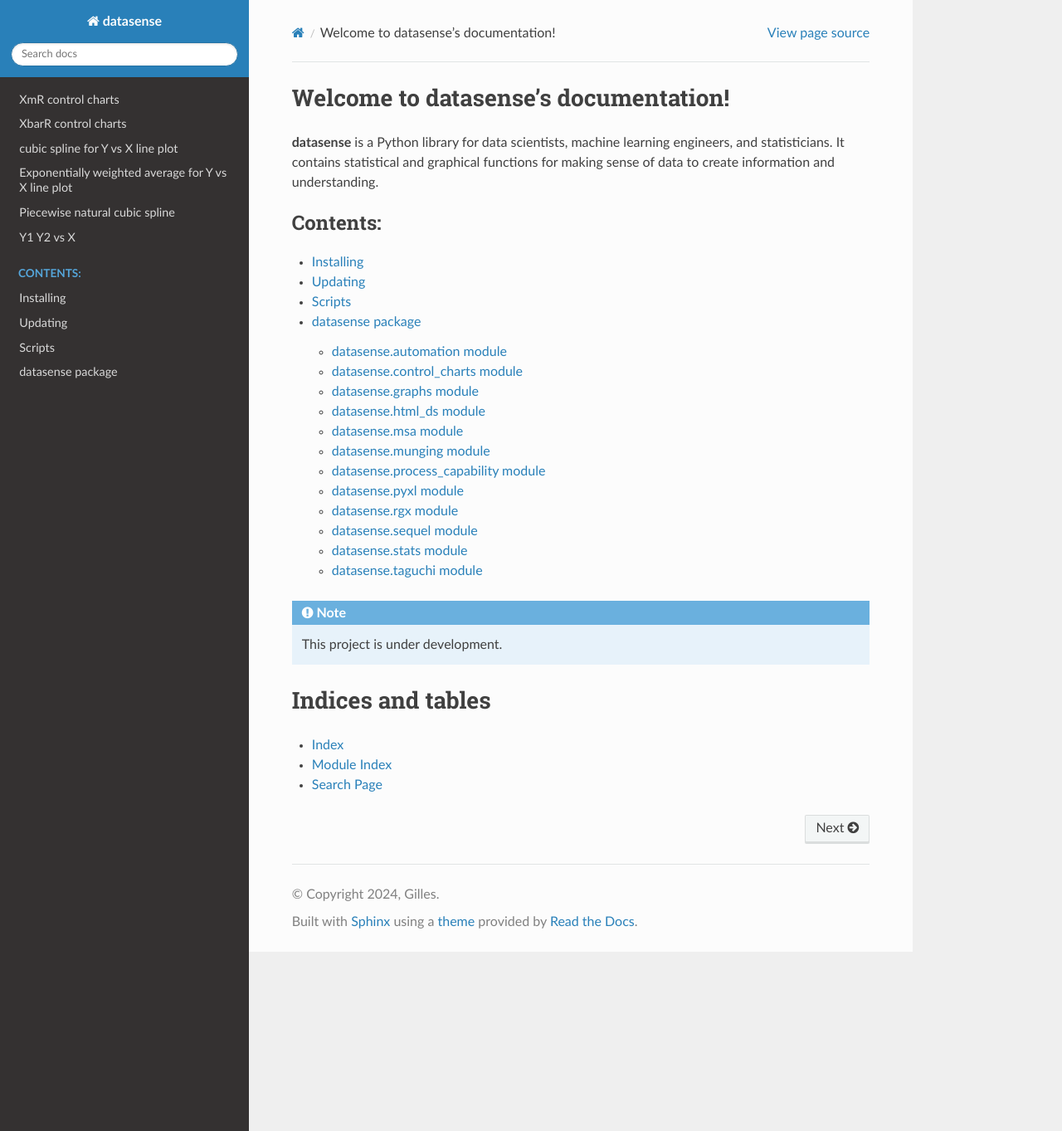
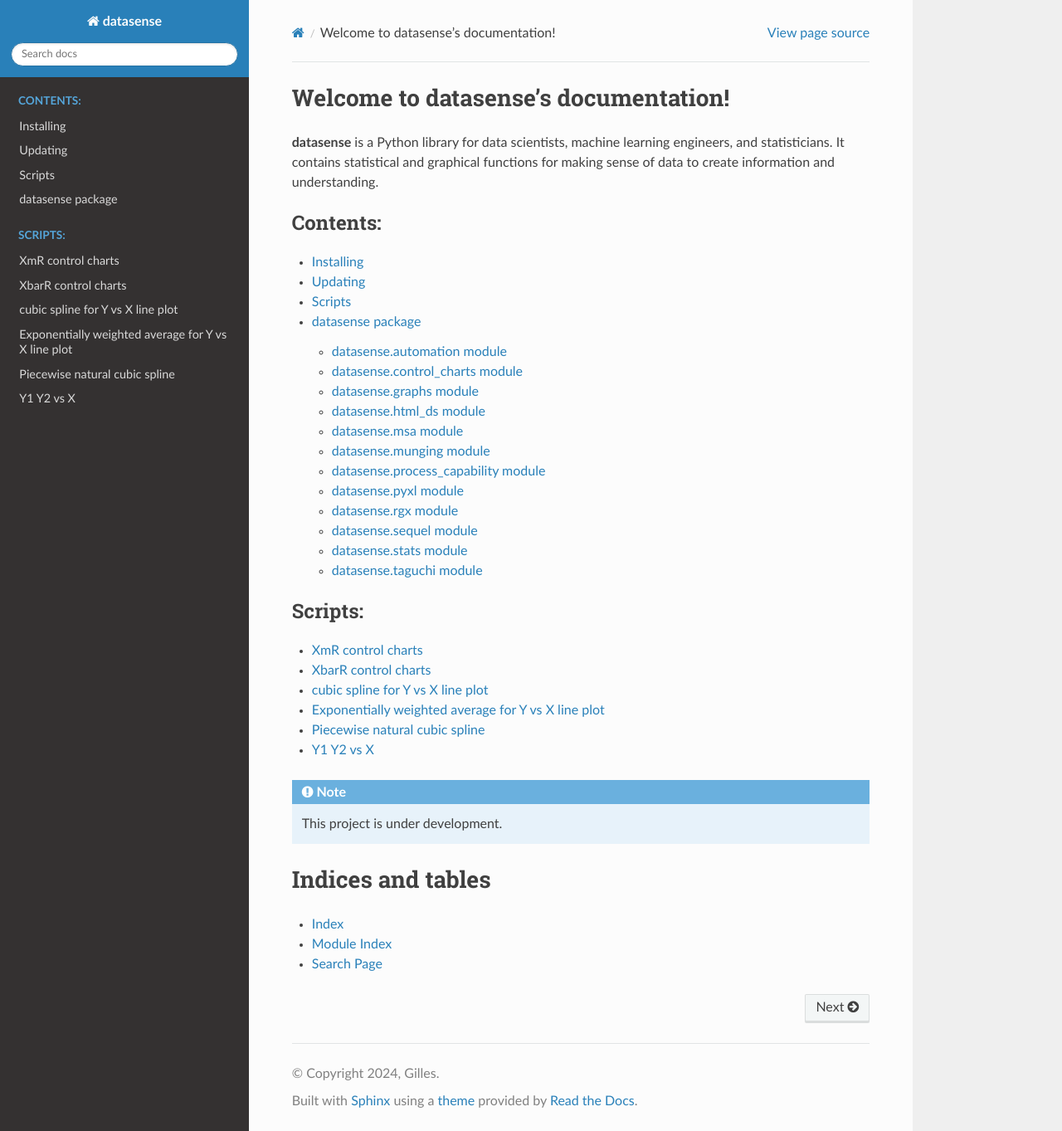
Before and after one commit to gillespilon/datasense, a Sphinx documentation site: the page built from docs/source/index.rst, in a window 1280 px wide and 1363 px high. Shown: the whole window at 83% size. Built offline with Sphinx 7.4.7 and the Read the Docs theme 2.0.0, drawn with Linux system fonts in a browser that asks for light colours.

Commit message:
Add scripts sections and related .rst files

```diff
--- a/docs/source/index.rst
+++ b/docs/source/index.rst
@@ -27,6 +17,17 @@
    scripts.rst
    datasense.rst
 
+.. toctree::
+   :maxdepth: 2
+   :caption: Scripts:
+
+   xmr_control_charts.rst
+   xbarr_control_charts.rst
+   cubic_spline_y_x_line_plot.rst
+   exponentially_weighted_moving_average_y_x_line_plot.rst
+   piecewise_natural_cubic_spline.rst
+   y1_y2_x_line_charts_separate_y_axes.rst
+
 .. note::
    This project is under development.
 
```
Also changed, not shown: other parts of docs/source/index.rst (+0 -10 lines).
